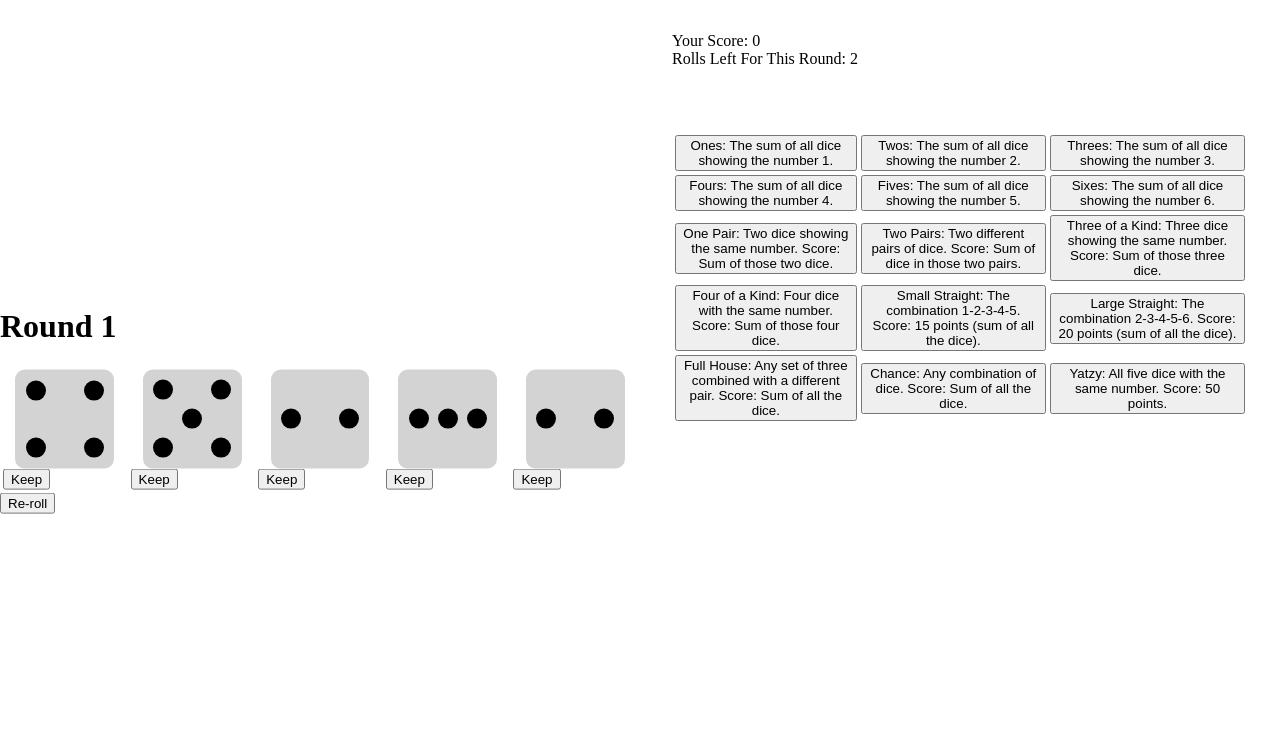
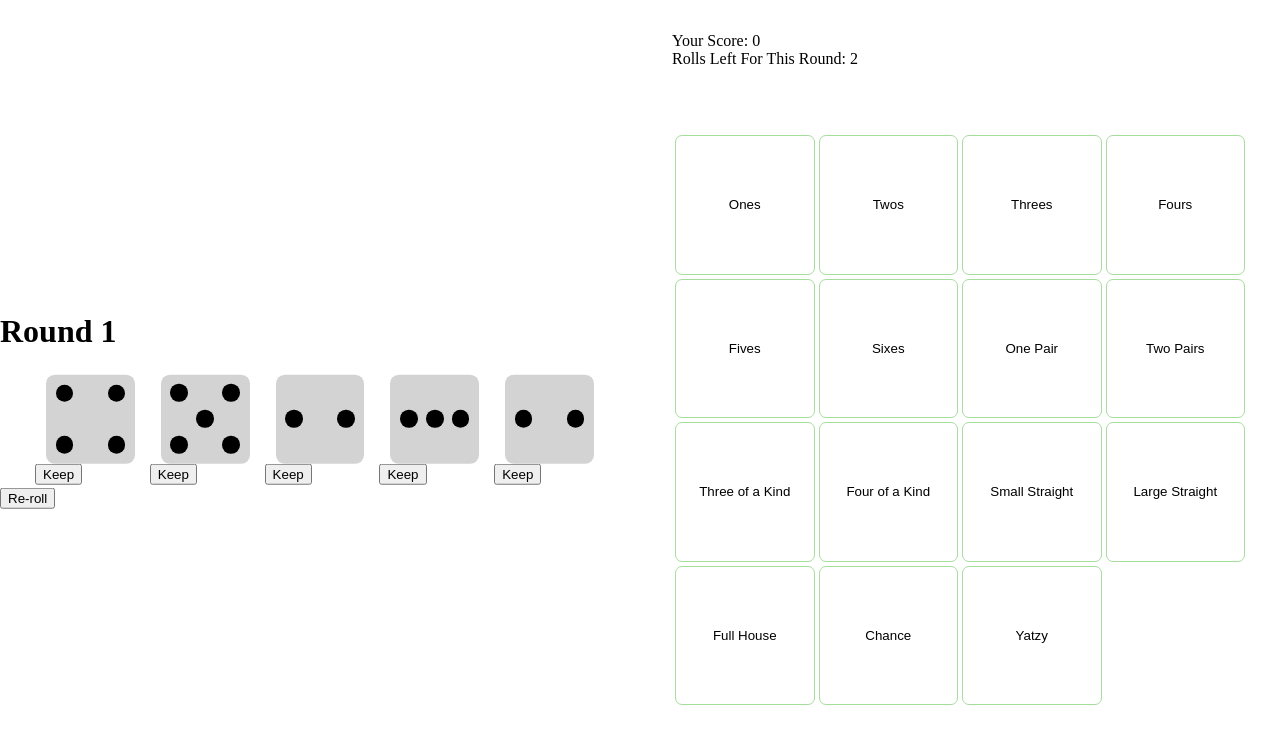
Before and after one commit to kevinluong21/yatzy, a PHP site: page / in a window 1280 px wide. Shown: the top 744 px of the page. Run offline with PHP 8.4, Linux system fonts and the light colour scheme.

Commit message:
changed style of buttons and allow player to see potential points to earn for each category as a tooltip

```diff
--- a/public/app/models/YatzyEngine.php
+++ b/public/app/models/YatzyEngine.php
@@ -123,17 +123,19 @@ class YatzyEngine {
                 break;
             case "small_straight":
                 $values = $game -> getDiceValues();
+                sort($values);
                 if ($values == [1, 2, 3, 4, 5]) { //same values regardless of order
                     $score = 15;
                 }
                 break;
             case "large_straight":
                 $values = $game -> getDiceValues();
+                sort($values);
                 if ($values == [2, 3, 4, 5, 6]) { //same values regardless of order
                     $score = 20;
                 }
                 break;
-            case "yahtzy":
+            case "yatzy":
                 $score = $this->sumOfDuplicates($game, 5);
                 break;
             case "chance":
--- a/public/app/models/YatzyGame.php
+++ b/public/app/models/YatzyGame.php
@@ -6,7 +6,6 @@ require "Dice.php";
 use Yatzy\Dice;
 
 class YatzyGame {
-    private $numRounds;
     private $numRolls;
     private $dice;
     private $diceValues;
@@ -14,7 +13,6 @@ class YatzyGame {
     private $totalScore; //total score for the game (calculated in the engine)
 
     public function __construct() {
-        $this->numRounds = 0;
         $this->numRolls = 0;
         $this->diceValues = array_fill(0, 5, 0);
         $this->diceStatus = array_fill(0, 5, false);
@@ -43,16 +41,20 @@ class YatzyGame {
 
         //on next roll, if it uses up all 3 rolls, then it must mark all of the dice as keep
         if (++$this->numRolls == 3) {
-            $i = 0;
-            while ($i < 5) {
-                $this->diceStatus[$i] = true;
-                $i++;
-            }
+            $this->keepAllDice();
         }
     }
 
     public function keepDice($i){
         $this->diceStatus[$i] = true;
+    }
+
+    public function keepAllDice() {
+        $i = 0;
+        while ($i < 5) {
+            $this->diceStatus[$i] = true;
+            $i++;
+        }
     }
 
     public function rerollDice($i){
@@ -76,5 +78,13 @@ class YatzyGame {
     public function getDiceStatus() {
         return $this->diceStatus;
     }
+
+    public function setTotalScore($score) {
+        $this->totalScore = $score;
+    }
+
+    public function getTotalScore() {
+        return $this->totalScore;
+    }
 }
 ?>
--- a/public/index.php
+++ b/public/index.php
@@ -6,13 +6,17 @@ use Yatzy\YatzyGame;
 use Yatzy\YatzyEngine;
 
 session_start();
+
 $game = new YatzyGame();
 $game -> rollDice(); //on game start, roll the dice
 $engine = new YatzyEngine();
+
 $_SESSION["game"] = $game; //store the game object to the session
 $_SESSION["engine"] = $engine; //store the engine object to the session
-$_SESSION["categories"] = []; //store all of the categories that the player selects
+$_SESSION["numRounds"] = 1;
+$_SESSION["categoriesPlayed"] = []; //store all of the categories that the player selects
 $_SESSION["totalScore"] = 0;
+
 ?>
 
 <!DOCTYPE html>
@@ -26,7 +30,7 @@ $_SESSION["totalScore"] = 0;
 <body>
     <div class="play-area">
         <div class="round">
-            <h1>Round 1</h1>
+            <h1>Round <span class="round-number">1</span></h1>
             <table class="gameboard">
                 <tr>
                     <td>
@@ -63,60 +67,149 @@ $_SESSION["totalScore"] = 0;
         <table class="score-categories">
             <tr>
                 <td>
-                    <button id="ones" onclick="submitScoreCategory('ones')">Ones: The sum of all dice showing the number 1.</button>
+                    <div class="tooltip">
+                        <button class="score-category" id="ones" onclick="submitScoreCategory('ones')">Ones</button>
+                        <span class="tooltip-text">
+                            The sum of all dice showing the number 1.<br><br>
+                            Points To Earn: <span class="points-to-earn"></span>
+                        </span>
+                    </div>
                 </td>
                 <td>
-                    <button id="twos" onclick="submitScoreCategory('twos')">Twos: The sum of all dice showing the number 2.</button>
+                    <div class="tooltip">
+                        <button class="score-category" id="twos" onclick="submitScoreCategory('twos')">Twos</button>
+                        <span class="tooltip-text">
+                            The sum of all dice showing the number 2.<br><br>
+                            Points To Earn: <span class="points-to-earn"></span>
+                        </span>
+                    </div>
                 </td>
                 <td>
-                    <button id="threes" onclick="submitScoreCategory('threes')">Threes: The sum of all dice showing the number 3.</button>
+                    <div class="tooltip">
+                        <button class="score-category" id="threes" onclick="submitScoreCategory('threes')">Threes</button>
+                        <span class="tooltip-text">
+                            The sum of all dice showing the number 3.<br><br>
+                            Points To Earn: <span class="points-to-earn"></span>
+                        </span>
+                    </div>
+                </td>
+                <td>
+                    <div class="tooltip">
+                        <button class="score-category" id="fours" onclick="submitScoreCategory('fours')">Fours</button>
+                        <span class="tooltip-text">
+                            The sum of all dice showing the number 4.<br><br>
+                            Points To Earn: <span class="points-to-earn"></span>
+                        </span>
+                    </div>
                 </td>
             </tr>
             <tr>
                 <td>
-                    <button id="fours" onclick="submitScoreCategory('fours')">Fours: The sum of all dice showing the number 4.</button>
+                    <div class="tooltip">
+                        <button class="score-category" id="fives" onclick="submitScoreCategory('fives')">Fives</button>
+                        <span class="tooltip-text">
+                            The sum of all dice showing the number 5.<br><br>
+                            Points To Earn: <span class="points-to-earn"></span>
+                        </span>
+                    </div>
                 </td>
                 <td>
-                    <button id="fives" onclick="submitScoreCategory('fives')">Fives: The sum of all dice showing the number 5.</button>
+                    <div class="tooltip">
+                        <button class="score-category" id="sixes" onclick="submitScoreCategory('sixes')">Sixes</button>
+                        <span class="tooltip-text">
+                            The sum of all dice showing the number 6.<br><br>
+                            Points To Earn: <span class="points-to-earn"></span>
+                        </span>
+                    </div>
                 </td>
                 <td>
-                    <button id="sixes" onclick="submitScoreCategory('sixes')">Sixes: The sum of all dice showing the number 6.</button>
+                    <div class="tooltip">
+                        <button class="score-category" id="one_pair" onclick="submitScoreCategory('one_pair')">One Pair</button>
+                        <span class="tooltip-text">
+                            Two dice showing the same number. Score: Sum of those two dice.<br><br>
+                            Points To Earn: <span class="points-to-earn"></span>
+                        </span>
+                    </div>
+                </td>
+                <td>
+                    <div class="tooltip">
+                        <button class="score-category" id="two_pairs" onclick="submitScoreCategory('two_pairs')">Two Pairs</button>
+                        <span class="tooltip-text">
+                            Two different pairs of dice. Score: Sum of dice in those two pairs.<br><br>
+                            Points To Earn: <span class="points-to-earn"></span>
+                        </span>
+                    </div>
                 </td>
             </tr>
             <tr>
                 <td>
-                    <button id="one_pair" onclick="submitScoreCategory('one_pair')">One Pair: Two dice showing the same number. Score: Sum of those two dice.</button>
+                    <div class="tooltip">
+                        <button class="score-category" id="three_of_a_kind" onclick="submitScoreCategory('three_of_a_kind')">Three of a Kind</button>
+                        <span class="tooltip-text">
+                            Three dice showing the same number. Score: Sum of those three dice.<br><br>
+                            Points To Earn: <span class="points-to-earn"></span>
+                        </span>
+                    </div>
                 </td>
                 <td>
-                    <button id="two_pairs" onclick="submitScoreCategory('two_pairs')">Two Pairs: Two different pairs of dice. Score: Sum of dice in those two pairs.</button>
+                    <div class="tooltip">
+                        <button class="score-category" id="four_of_a_kind" onclick="submitScoreCategory('four_of_a_kind')">Four of a Kind</button>
+                        <span class="tooltip-text">
+                            Four dice with the same number. Score: Sum of those four dice.<br><br>
+                            Points To Earn: <span class="points-to-earn"></span>
+                        </span>
+                    </div>
                 </td>
                 <td>
-                    <button id="three_of_a_kind" onclick="submitScoreCategory('three_of_a_kind')">Three of a Kind: Three dice showing the same number. Score: Sum of those three dice.</button>
+                    <div class="tooltip">
+                        <button class="score-category" id="small_straight" onclick="submitScoreCategory('small_straight')">Small Straight</button>
+                        <span class="tooltip-text">
+                            The combination 1-2-3-4-5. Score: 15 points (sum of all the dice).<br><br>
+                            Points To Earn: <span class="points-to-earn"></span>
+                        </span>
+                    </div>
+                </td>
+                <td>
+                    <div class="tooltip">
+                        <button class="score-category" id="large_straight" onclick="submitScoreCategory('large_straight')">Large Straight</button>
+                        <span class="tooltip-text">
+                            The combination 2-3-4-5-6. Score: 20 points (sum of all the dice).<br><br>
+                            Points To Earn: <span class="points-to-earn"></span>
+                        </span>
+                    </div>
                 </td>
             </tr>
             <tr>
                 <td>
-                    <button id="four_of_a_kind" onclick="submitScoreCategory('four_of_a_kind')">Four of a Kind: Four dice with the same number. Score: Sum of those four dice.</button>
+                    <div class="tooltip">
+                        <button class="score-category" id="full_house" onclick="submitScoreCategory('full_house')">Full House</button>
+                        <span class="tooltip-text">
+                            Any set of three combined with a different pair. Score: Sum of all the dice.<br><br>
+                            Points To Earn: <span class="points-to-earn"></span>
+                        </span>
+                    </div>
                 </td>
                 <td>
-                    <button id="small_straight" onclick="submitScoreCategory('small_straight')">Small Straight: The combination 1-2-3-4-5. Score: 15 points (sum of all the dice).</button>
+                    <div class="tooltip">
+                        <button class="score-category" id="chance" onclick="submitScoreCategory('chance')">Chance</button>
+                        <span class="tooltip-text">
+                            Any combination of dice. Score: Sum of all the dice.<br><br>
+                            Points To Earn: <span class="points-to-earn"></span>
+                        </span>
+                    </div>
                 </td>
                 <td>
-                    <button id="large_straight" onclick="submitScoreCategory('large_straight')">Large Straight: The combination 2-3-4-5-6. Score: 20 points (sum of all the dice).</button>
-                </td>
-            </tr>
-            <tr>
-                <td>
-                    <button id="full_house" onclick="submitScoreCategory('full_house')">Full House: Any set of three combined with a different pair. Score: Sum of all the dice.</button>
-                </td>
-                <td>
-                    <button id="chance" onclick="submitScoreCategory('chance')">Chance: Any combination of dice. Score: Sum of all the dice.</button>
-                </td>
-                <td>
-                    <button id="yatzy" onclick="submitScoreCategory('yatzy')">Yatzy: All five dice with the same number. Score: 50 points.</button>
+                    <div class="tooltip">
+                        <button class="score-category" id="yatzy" onclick="submitScoreCategory('yatzy')">Yatzy</button>
+                        <span class="tooltip-text">
+                            All five dice with the same number. Score: 50 points.<br><br>
+                            Points To Earn: <span class="points-to-earn"></span>
+                        </span>
+                    </div>
                 </td>
             </tr>
         </table>
+
     </div>
 
     <script src="script.js" type="text/javascript"></script>
--- a/public/script.js
+++ b/public/script.js
@@ -123,9 +123,11 @@ function update() {
                 var response = JSON.parse(this.responseText);
                 var face = response["diceValues"];
                 var status = response["diceStatus"];
-                var categories = response["scoreCategories"];
+                var categoriesPlayed = response["categoriesPlayed"];
                 var score = response["totalScore"];
                 var rollsLeft = 3 - response["rolls"];
+                var numRounds = response["numRounds"];
+                var pointsToEarn = response["pointsToEarn"];
 
                 console.log(response);
 
@@ -135,19 +137,23 @@ function update() {
 
                 for (let i = 0; i < status.length; i++) {
                     if (status[i]) {
-                        dice[i].style.backgroundColor = "green";
+                        dice[i].style.backgroundColor = "#A5DD9B";
                     }
                 }
 
-                for (let i = 0; i < categories.length; i++) {
-                    document.getElementById(categories[i]).setAttribute("disabled", true);
+                for (let i = 0; i < categoriesPlayed.length; i++) {
+                    document.getElementById(categoriesPlayed[i]).setAttribute("disabled", true);
+                }
+
+                for (let i = 0; i < pointsToEarn.length; i++) {
+                    document.getElementsByClassName("points-to-earn")[i].innerHTML = pointsToEarn[i];
                 }
 
                 document.getElementById("score").innerHTML = score;
                 document.getElementById("rolls").innerHTML = rollsLeft;
             }
             catch (error) {
-                console.log("Server-side error:", error);
+                console.log("Ran into an error while updating:", error);
             }
         }
     };
--- a/public/style.css
+++ b/public/style.css
@@ -23,7 +23,8 @@ body {
 }
 
 .gameboard {
-    width: 100%;
+    width: 90%;
+    margin: auto;
 }
 
 .gameboard th {
@@ -73,5 +74,48 @@ body {
 }
 
 .score-categories {
+    width: 100%;
     padding: 5%;
 }
+
+.score-categories td {
+    width: calc(100%/4);
+    height: calc(100%/4);
+}
+
+.score-category {
+    width: 100%;
+    aspect-ratio: 1/1;
+    background-color: white;
+    border-radius: 5%;
+    border: 1px solid #A5DD9B;
+}
+
+.score-category:disabled {
+    background-color: #A5DD9B;
+}
+
+.score-category:hover {
+    cursor: pointer;
+}
+
+.tooltip {
+    position: relative;
+}
+
+.tooltip-text {
+    visibility: hidden;
+    width: 100%;
+    position: absolute;
+    z-index: 1;
+    top: 10%;
+    right: 80%;
+    background-color: rgba(0, 0, 0, 0.85);
+    border-radius: 2.5%;
+    color: white;
+    padding: 5%;
+}
+
+.tooltip:hover .tooltip-text {
+    visibility: visible;
+}
```
Also changed, not shown: public/app/models/session.php (+24 -3 lines).
